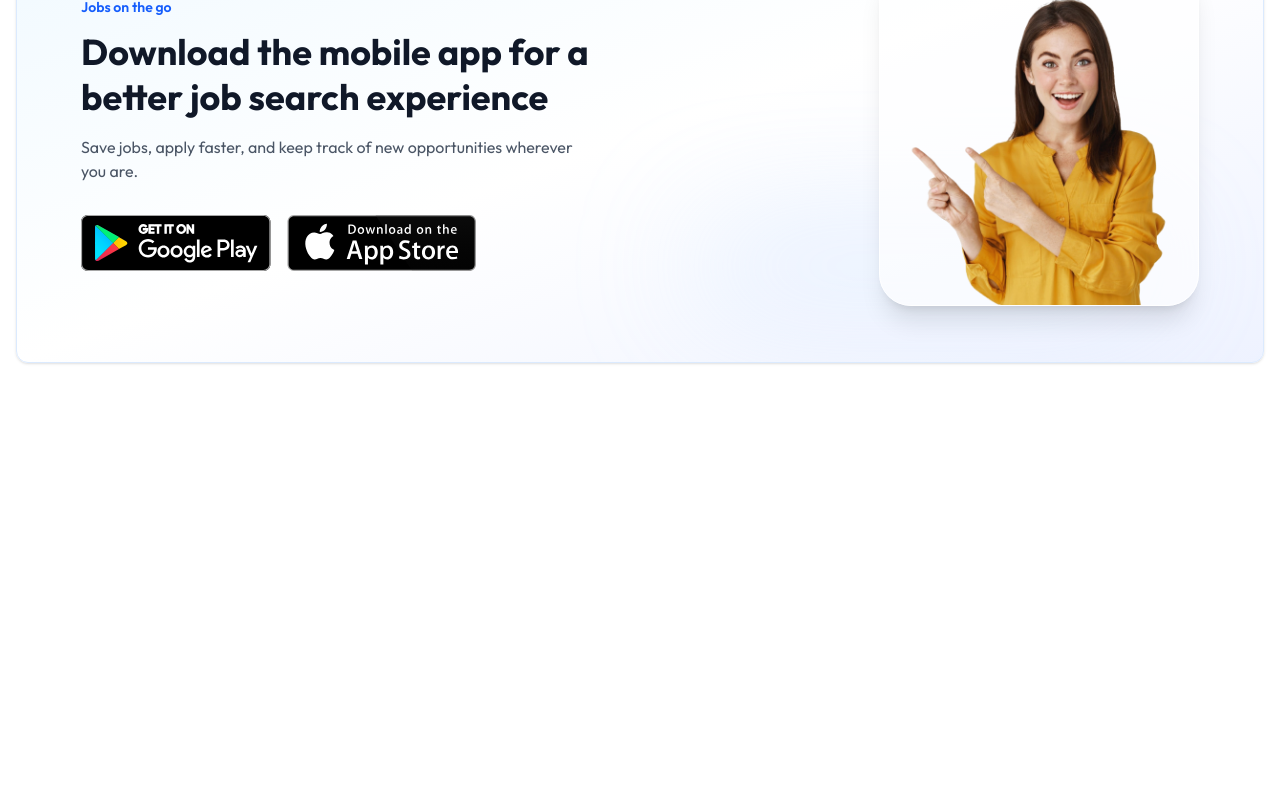
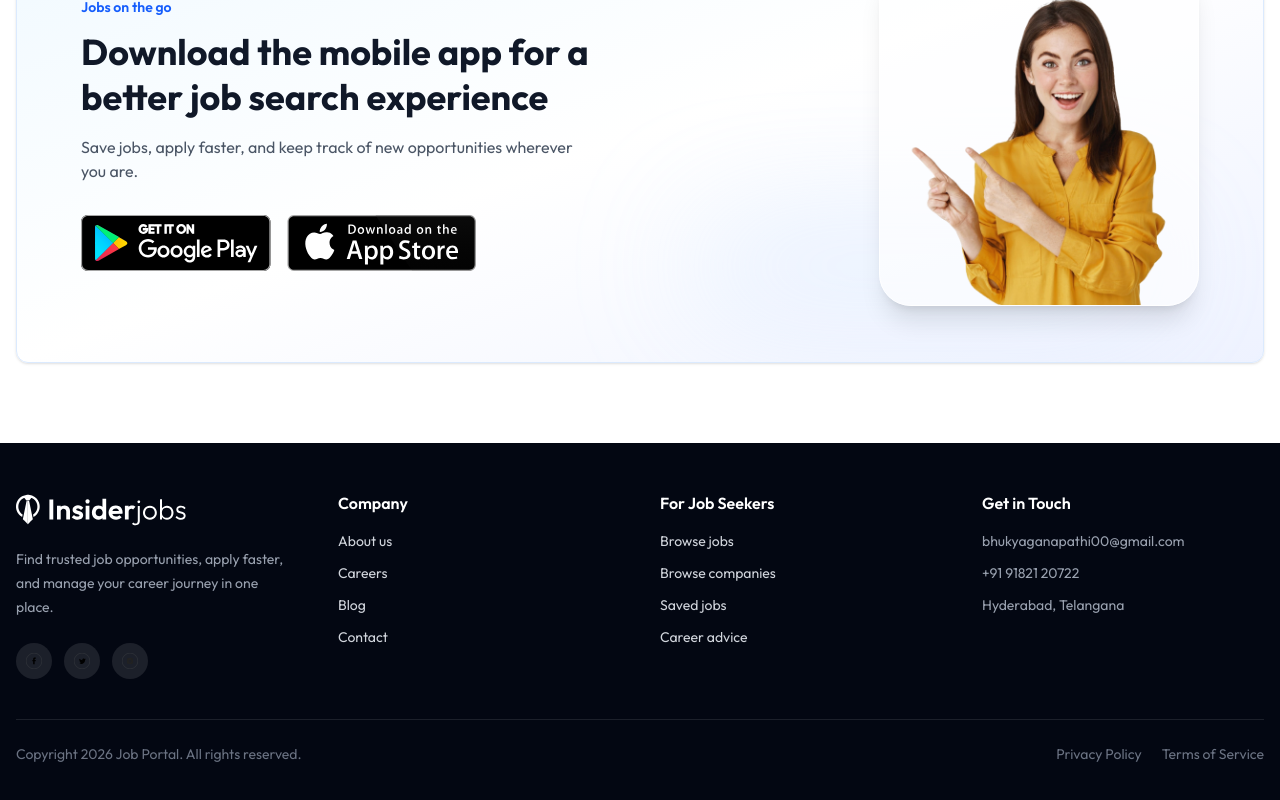
Before and after one commit to gannu19/Job-Portal-Project, a React app in the folder client/: page / in a window 1280 px wide. Shown: the part 1589-2389 px from the top of the page. Before the commit the page ends 2032 px from the top, so only its background shows below. Built offline with nearby package versions, Linux system fonts and the light colour scheme; no server answers; the HTML template or start-up script is replaced by a standard one.

Commit message:
Added the Footer Component

```diff
--- a/client/src/Pages/Home.jsx
+++ b/client/src/Pages/Home.jsx
@@ -3,6 +3,7 @@ import Navbar from '../components/Navbar';
 import Hero from '../components/Hero';
 import JobListing from '../components/JobListing';
 import AppDownload from '../components/AppDownload';
+import Footer from '../components/Footer';
 
 const Home =()=>{
     return (
@@ -11,6 +12,7 @@ const Home =()=>{
             <Hero />
             <JobListing />
             <AppDownload />
+            <Footer />
 
 
         </div>
--- /dev/null
+++ b/client/src/components/Footer.jsx
@@ -0,0 +1,68 @@
+import React from "react";
+import { assets } from "../assets/assets";
+
+const Footer=()=>{
+    return (
+        <footer className="bg-gray-950 text-gray-300 mt-20">
+            <div className="container px-4 2xl:px-20 mx-auto py-12">
+                <div className="grid gap-10 sm:grid-cols-2 lg:grid-cols-4">
+                    <div>
+                        <img className="h-9 mb-5 brightness-0 invert" src={assets.logo} alt="Job portal logo" />
+                        <p className="text-sm leading-6 text-gray-400 max-w-xs">
+                            Find trusted job opportunities, apply faster, and manage your career journey in one place.
+                        </p>
+                        <div className="flex items-center gap-3 mt-6">
+                            <a href="#" className="w-9 h-9 rounded-full bg-white/10 flex items-center justify-center hover:bg-blue-600 transition-colors" aria-label="Facebook">
+                                <img className="w-4 h-4" src={assets.facebook_icon} alt="" />
+                            </a>
+                            <a href="#" className="w-9 h-9 rounded-full bg-white/10 flex items-center justify-center hover:bg-blue-600 transition-colors" aria-label="Twitter">
+                                <img className="w-4 h-4" src={assets.twitter_icon} alt="" />
+                            </a>
+                            <a href="#" className="w-9 h-9 rounded-full bg-white/10 flex items-center justify-center hover:bg-blue-600 transition-colors" aria-label="Instagram">
+                                <img className="w-4 h-4" src={assets.instagram_icon} alt="" />
+                            </a>
+                        </div>
+                    </div>
+
+                    <div>
+                        <h3 className="text-white font-semibold mb-4">Company</h3>
+                        <ul className="space-y-3 text-sm">
+                            <li><a className="hover:text-white transition-colors" href="#">About us</a></li>
+                            <li><a className="hover:text-white transition-colors" href="#">Careers</a></li>
+                            <li><a className="hover:text-white transition-colors" href="#">Blog</a></li>
+                            <li><a className="hover:text-white transition-colors" href="#">Contact</a></li>
+                        </ul>
+                    </div>
+
+                    <div>
+                        <h3 className="text-white font-semibold mb-4">For Job Seekers</h3>
+                        <ul className="space-y-3 text-sm">
+                            <li><a className="hover:text-white transition-colors" href="#">Browse jobs</a></li>
+                            <li><a className="hover:text-white transition-colors" href="#">Browse companies</a></li>
+                            <li><a className="hover:text-white transition-colors" href="#">Saved jobs</a></li>
+                            <li><a className="hover:text-white transition-colors" href="#">Career advice</a></li>
+                        </ul>
+                    </div>
+
+                    <div>
+                        <h3 className="text-white font-semibold mb-4">Get in Touch</h3>
+                        <ul className="space-y-3 text-sm text-gray-400">
+                            <li>bhukyaganapathi00@gmail.com</li>
+                            <li>+91 91821 20722</li>
+                            <li>Hyderabad, Telangana</li>
+                        </ul>
+                    </div>
+                </div>
+
+                <div className="border-t border-white/10 mt-10 pt-6 flex flex-col sm:flex-row justify-between items-center gap-4 text-sm text-gray-500">
+                    <p>Copyright 2026 Job Portal. All rights reserved.</p>
+                    <div className="flex items-center gap-5">
+                        <a className="hover:text-white transition-colors" href="#">Privacy Policy</a>
+                        <a className="hover:text-white transition-colors" href="#">Terms of Service</a>
+                    </div>
+                </div>
+            </div>
+        </footer>
+    )
+}
+export default Footer;
```
